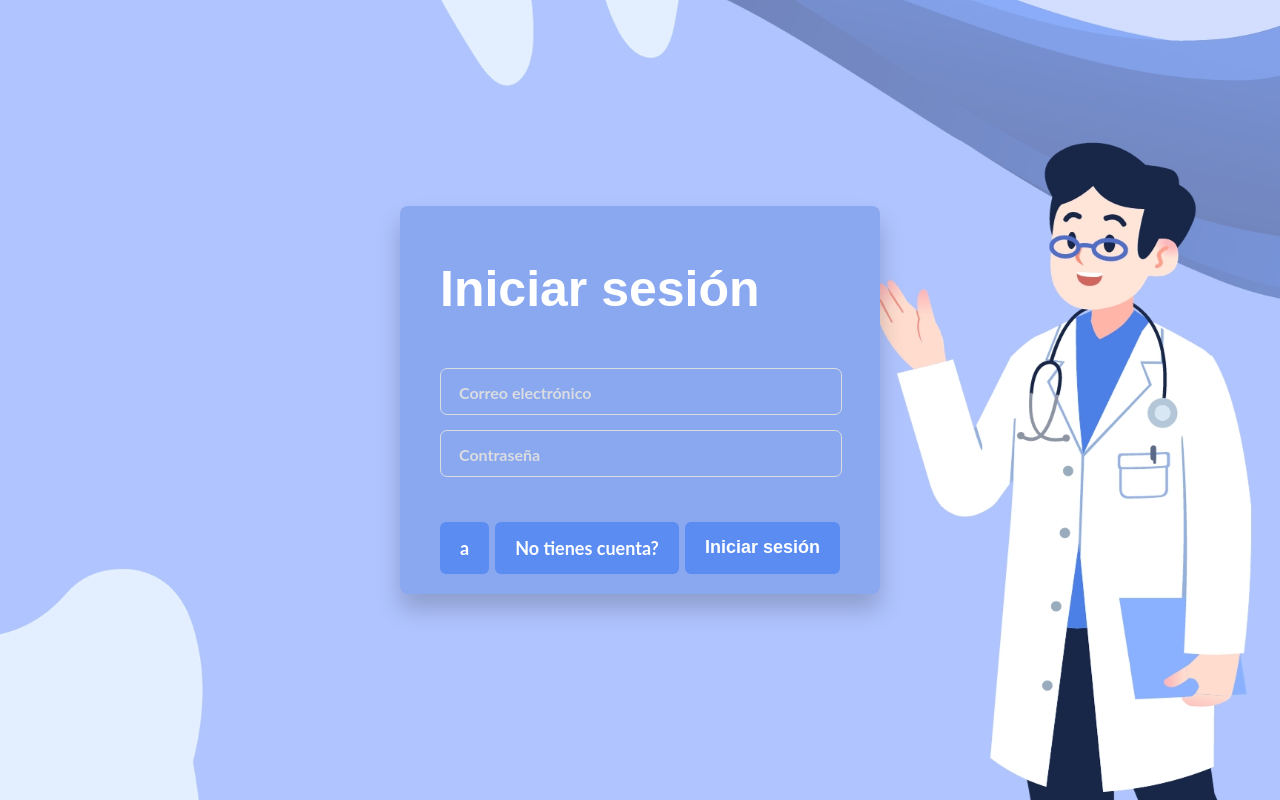
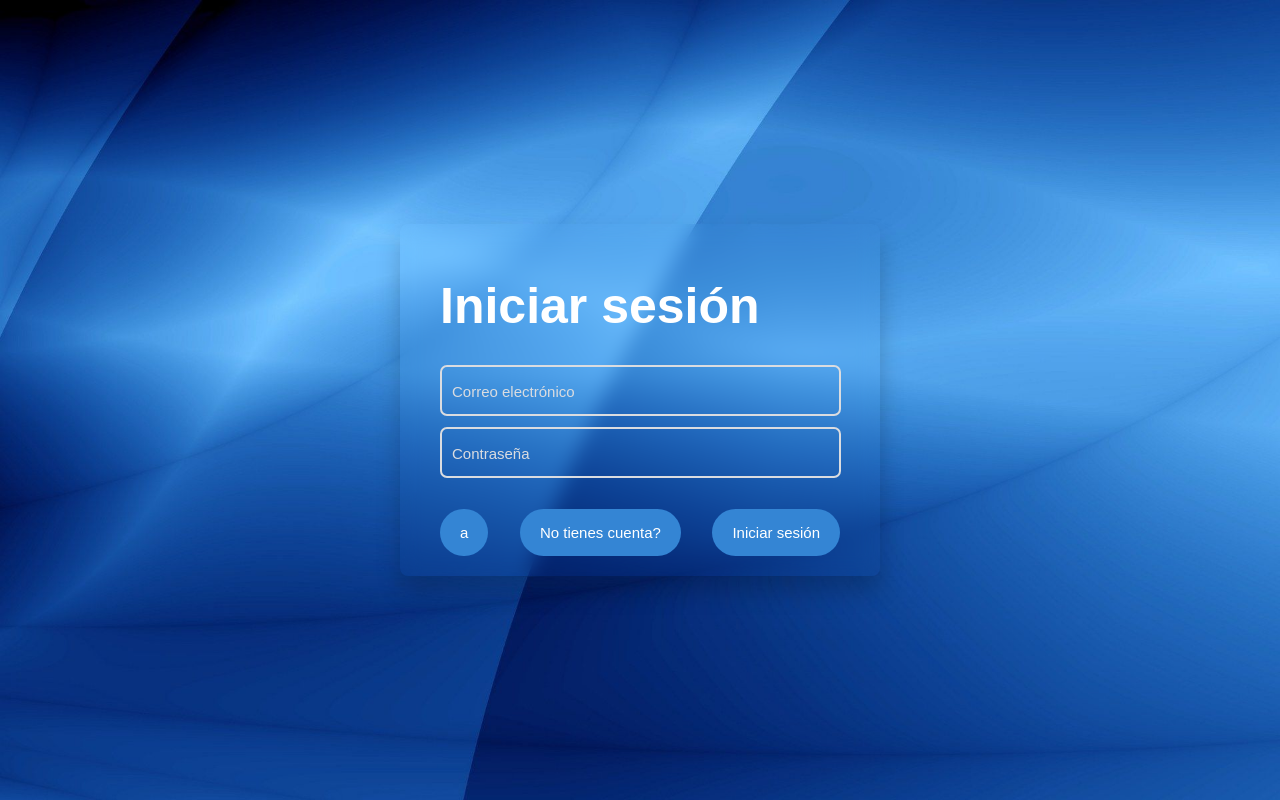
Before and after one commit to bracossj/Healmind_prototipo, a React (Vite) app in the folder frontend/: page /auth in a window 1280 px wide. Built offline with nearby package versions, Linux system fonts and the light colour scheme.

Commit message:
authPage fixed

```diff
--- a/frontend/src/components/auth.module.css
+++ b/frontend/src/components/auth.module.css
@@ -1,6 +1,5 @@
 .auth {
-    box-sizing: border-box;
-    background: url('../img/auth.jpg') no-repeat center center fixed;
+    background-image: url('../img/home.jpg');
     background-size: cover;
     display: flex;
     justify-content: center;
@@ -17,16 +16,16 @@
 }
 
 .form {
-    background-color: #89a8f0;
     width: 400px;
     border-radius: 8px;
     padding: 20px 40px;
     box-shadow: 0 15px 25px rgba(0, 0, 0, 0.2);
+    backdrop-filter: blur(10px);
 }
 
 .titleform {
     font-size: 50px;
-    margin-bottom: 50px;
+    margin-bottom: 30px;
     color: white;
 
 }
@@ -34,20 +33,18 @@
 .inputform {
     position: relative;
     height: 45px;
-    width: 90%;
+    width: 100%;
     margin-bottom: 17px;
 }
 
 .input {
     position: absolute;
-    top: 0px;
-    left: 0px;
     height: 100%;
-    width: 100%;
-    border: 1px solid #DADCE0;
+    width: 95%;
+    border: 2px solid #DADCE0;
+    padding-left: 15px;
     border-radius: 7px;
     font-size: 16px;
-    padding: 0 20px;
     outline: none;
     background: none;
     z-index: 1;
@@ -56,16 +53,11 @@
 
 .labelform {
     position: absolute;
-    top: 15px;
-    left: 15px;
-    padding: 0 4px;
-    background-color: #89a8f0;
+    top: 18px;
+    left: 12px;
     color: #DADCE0;
-    font-size: 16px;
+    font-size: 15px;
     transition: 0.5s;
-    z-index: 0;
-    font-family: "lato", sans-serif;
-    font-weight: bold;
 }
 
 ::placeholder {
@@ -75,45 +67,34 @@
 .buttons {
     display: flex;
     justify-content: space-between;
-    font-family: "lato", sans-serif;
-    font-weight: bold;
+    padding-top: 20px;
 }
 
 .button {
-    display: flex;
-    align-items: center;
-    text-decoration-line: none;
+    text-decoration: none;
+    font-family: 'Josefin Sans', sans-serif;
+    border: none;
+    background: #3485d4;
     padding: 15px 20px;
-    border: none;
-    background-color: #5A8CF2;
+    border-radius: 30px;
     color: white;
-    border-radius: 6px;
-    cursor: pointer;
-    font-size: 18px;
-    margin-top: 30px;
-    font-weight: bold;
+    font-size: 15px;
+    transition: .4s;
 }
 
 .button:hover {
-    background-color: #4254c0;
-    transform: scale(0.9);
+    transform: scale(1.2);
+    cursor: pointer;
 }
 
 .input:focus+.labelform {
-    top: -7px;
-    left: 3px;
-    z-index: 10;
     font-size: 14px;
-    font-weight: 600;
-    color: #4254c0;
+    color: transparent;
 }
 
 .input:not(:placeholder-shown)+.labelform {
-    top: -7px;
-    left: 3px;
-    z-index: 10;
     font-size: 14px;
-    font-weight: 600;
+    display: none;
 }
 
 .input:focus {
--- a/frontend/src/components/home.module.css
+++ b/frontend/src/components/home.module.css
@@ -12,7 +12,7 @@ html {
 }
 
 .header {
-
+    box-shadow: 0 15px 25px rgba(0, 0, 0, 0.2);
     color: white;
     display: flex;
     justify-content: space-evenly;
@@ -36,20 +36,22 @@ html {
     padding: 10px 20px;
 }
 
+.nav ul li:hover {
+    background: #3485d4;
+    border-radius: 30px;
+    transition: .3s;
+}
+
 .nav ul li a {
     color: white;
     text-decoration: none;
     font-weight: bold;
 }
 
-.nav ul li a:hover {
-    color: blue;
-    transition: .3s;
-}
-
 .buttoningresar {
+    text-decoration: none;
     border: none;
-    background: blue;
+    background: #3485d4;
     padding: 12px 30px;
     border-radius: 30px;
     color: white;
--- a/frontend/src/pages/home.jsx
+++ b/frontend/src/pages/home.jsx
@@ -17,7 +17,7 @@ function HomePage() {
                         <li><a className={style.navbuttons} href="/">Trastornos</a></li>
                     </ul>
                 </nav>
-                <button type="button" className={style.buttoningresar} href="/auth">Ingresar</button>
+                <a className={style.buttoningresar} href="/auth">Ingresar</a>
             </header>
         </div>
     )
```
Also changed, not shown: frontend/src/img/auth.jpg (deleted).
